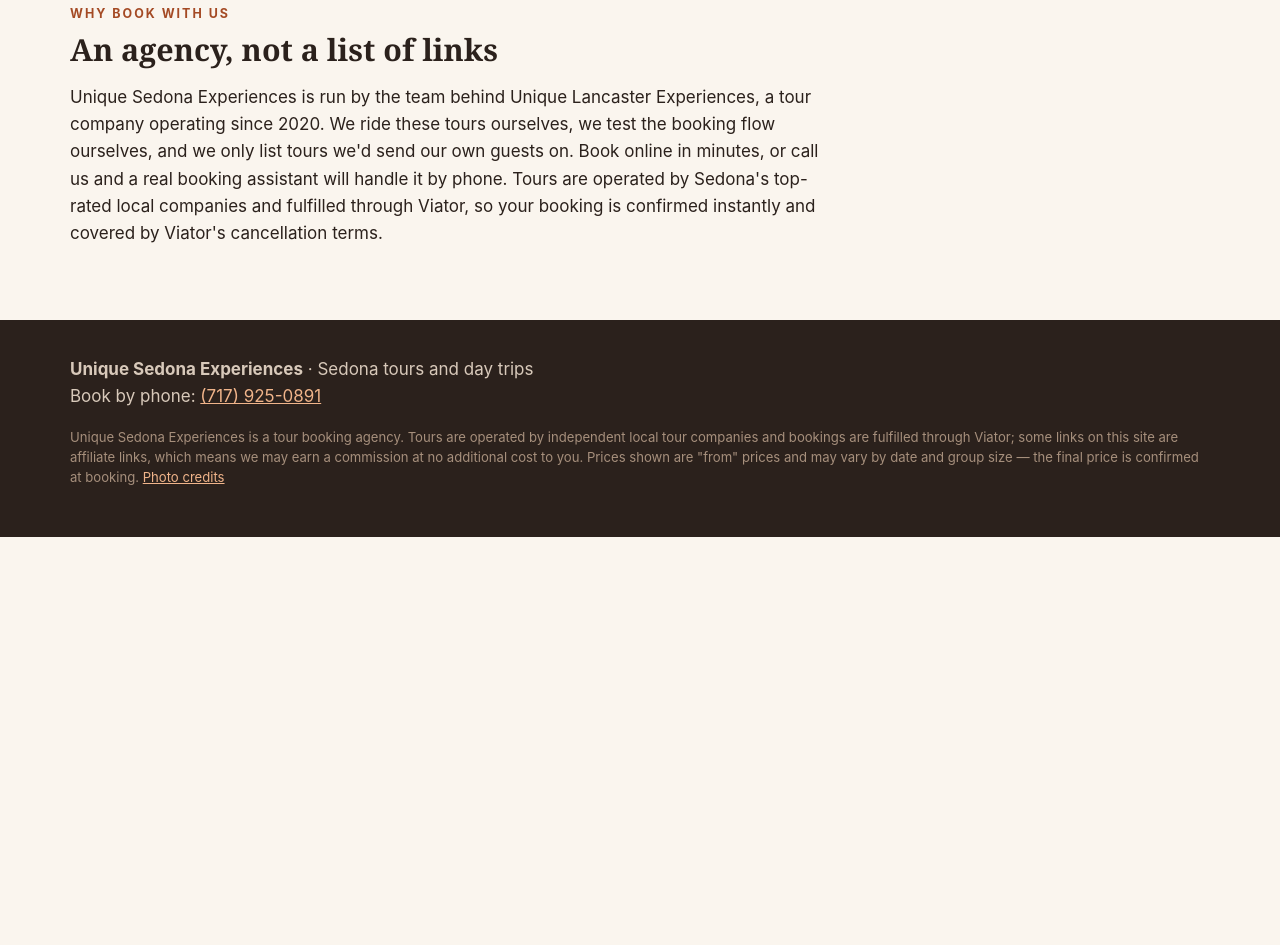
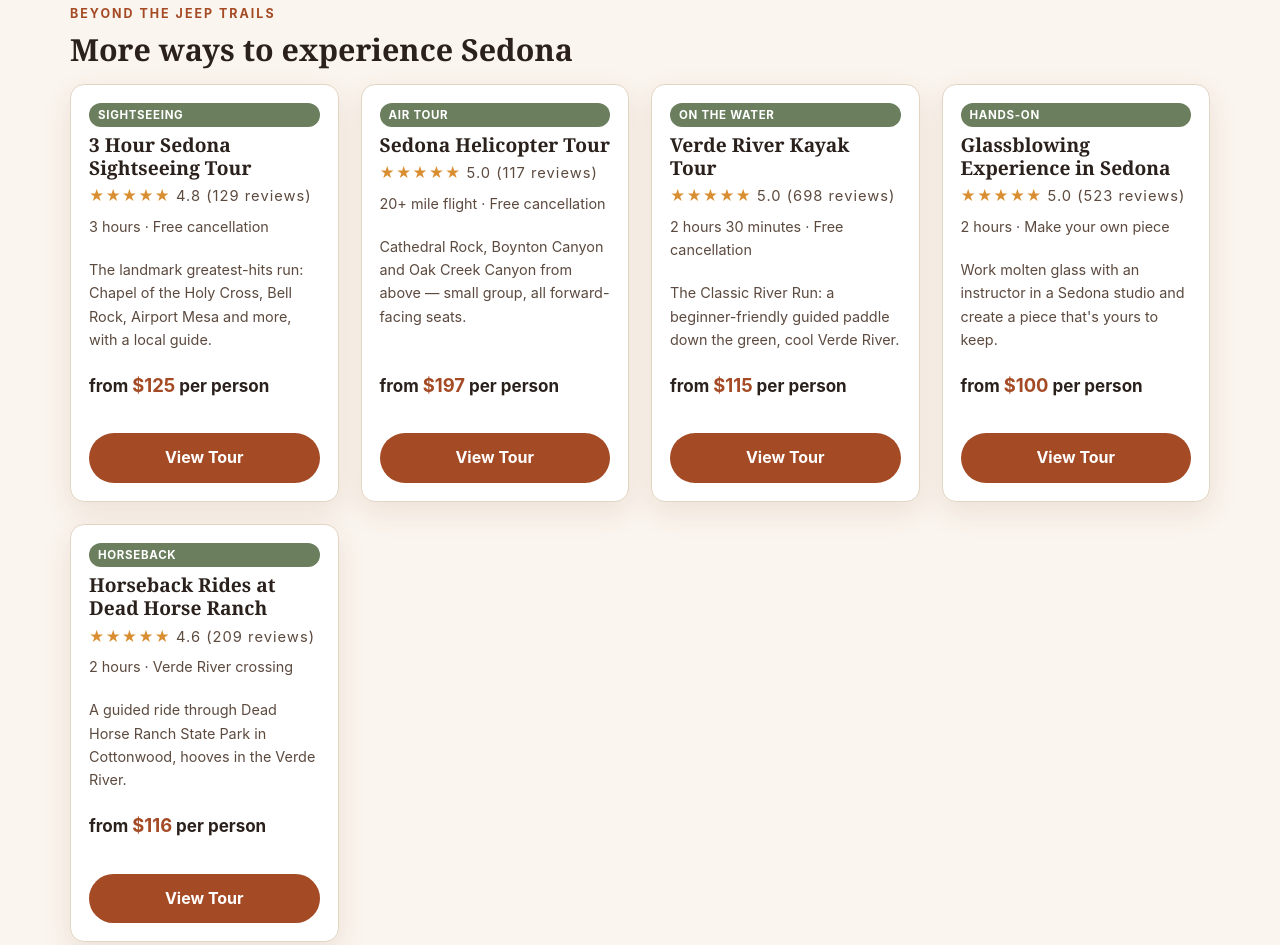
Before and after one commit to Uniquecompany1/booksedonatours-, a plain HTML site: page index.html in a window 1280 px wide. Shown: the part 2896-3841 px from the top of the page. Before the commit the page ends 3433 px from the top, so only its background shows below. Drawn offline with Linux system fonts and the light colour scheme.

Commit message:
Update index.html, wine-tours.html and sitemap.xml

```diff
--- a/index.html
+++ b/index.html
@@ -162,6 +162,64 @@
 
 
 
+<section class="tight"><div class="wrap">
+  <p class="kicker">Beyond the jeep trails</p>
+  <h2>More ways to experience Sedona</h2>
+  <div class="grid tours">
+
+    <article class="card"><div class="body">
+      <span class="badge">Sightseeing</span>
+      <h3>3 Hour Sedona Sightseeing Tour</h3>
+      <div class="stars">★★★★★ <span style="color:#5C4A3F">4.8 (129 reviews)</span></div>
+      <p class="meta">3 hours · Free cancellation</p>
+      <p class="meta">The landmark greatest-hits run: Chapel of the Holy Cross, Bell Rock, Airport Mesa and more, with a local guide.</p>
+      <p class="price">from <b>$125</b> per person</p>
+      <a class="btn book" href="tours/three-hour-sedona-sightseeing-tour.html">View Tour</a>
+    </div></article>
+
+    <article class="card"><div class="body">
+      <span class="badge">Air tour</span>
+      <h3>Sedona Helicopter Tour</h3>
+      <div class="stars">★★★★★ <span style="color:#5C4A3F">5.0 (117 reviews)</span></div>
+      <p class="meta">20+ mile flight · Free cancellation</p>
+      <p class="meta">Cathedral Rock, Boynton Canyon and Oak Creek Canyon from above — small group, all forward-facing seats.</p>
+      <p class="price">from <b>$197</b> per person</p>
+      <a class="btn book" href="tours/sedona-helicopter-tour.html">View Tour</a>
+    </div></article>
+
+    <article class="card"><div class="body">
+      <span class="badge">On the water</span>
+      <h3>Verde River Kayak Tour</h3>
+      <div class="stars">★★★★★ <span style="color:#5C4A3F">5.0 (698 reviews)</span></div>
+      <p class="meta">2 hours 30 minutes · Free cancellation</p>
+      <p class="meta">The Classic River Run: a beginner-friendly guided paddle down the green, cool Verde River.</p>
+      <p class="price">from <b>$115</b> per person</p>
+      <a class="btn book" href="tours/verde-river-kayak-tour.html">View Tour</a>
+    </div></article>
+
+    <article class="card"><div class="body">
+      <span class="badge">Hands-on</span>
+      <h3>Glassblowing Experience in Sedona</h3>
+      <div class="stars">★★★★★ <span style="color:#5C4A3F">5.0 (523 reviews)</span></div>
+      <p class="meta">2 hours · Make your own piece</p>
+      <p class="meta">Work molten glass with an instructor in a Sedona studio and create a piece that's yours to keep.</p>
+      <p class="price">from <b>$100</b> per person</p>
+      <a class="btn book" href="tours/glassblowing-experience-sedona.html">View Tour</a>
+    </div></article>
+
+    <article class="card"><div class="body">
+      <span class="badge">Horseback</span>
+      <h3>Horseback Rides at Dead Horse Ranch</h3>
+      <div class="stars">★★★★★ <span style="color:#5C4A3F">4.6 (209 reviews)</span></div>
+      <p class="meta">2 hours · Verde River crossing</p>
+      <p class="meta">A guided ride through Dead Horse Ranch State Park in Cottonwood, hooves in the Verde River.</p>
+      <p class="price">from <b>$116</b> per person</p>
+      <a class="btn book" href="tours/dead-horse-ranch-horseback-ride.html">View Tour</a>
+    </div></article>
+
+  </div>
+</div></section>
+
 <section id="about" class="tight"><div class="wrap">
   <p class="kicker">Why book with us</p>
   <h2>An agency, not a list of links</h2>
--- a/sitemap.xml
+++ b/sitemap.xml
@@ -51,4 +51,9 @@
   <url><loc>https://www.booksedonatours.com/blog.html</loc><priority>0.8</priority></url>
   <url><loc>https://www.booksedonatours.com/blog/amitabha-stupa-sedona.html</loc><priority>0.7</priority></url>
   <url><loc>https://www.booksedonatours.com/photo-credits.html</loc><priority>0.3</priority></url>
+  <url><loc>https://www.booksedonatours.com/tours/three-hour-sedona-sightseeing-tour.html</loc><priority>0.7</priority></url>
+  <url><loc>https://www.booksedonatours.com/tours/sedona-helicopter-tour.html</loc><priority>0.7</priority></url>
+  <url><loc>https://www.booksedonatours.com/tours/verde-river-kayak-tour.html</loc><priority>0.7</priority></url>
+  <url><loc>https://www.booksedonatours.com/tours/glassblowing-experience-sedona.html</loc><priority>0.7</priority></url>
+  <url><loc>https://www.booksedonatours.com/tours/dead-horse-ranch-horseback-ride.html</loc><priority>0.7</priority></url>
 </urlset>
```
Also changed, not shown: wine-tours.html (+4 -4 lines).
